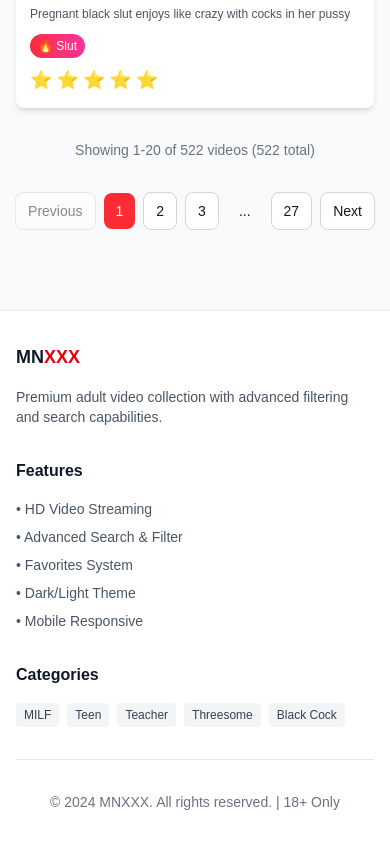
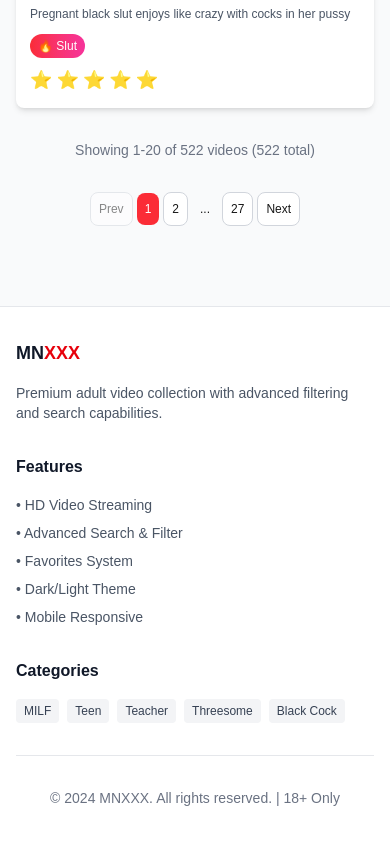
Before and after one commit to muranex/mnxxx, a Next.js app: page / in a window 390 px wide. Shown: the part 7400-8244 px from the top of the page. Built offline with nearby package versions, Linux system fonts and the light colour scheme.

Commit message:
Fixed pagination overscroll

```diff
--- a/app/components/Pagination.js
+++ b/app/components/Pagination.js
@@ -2,7 +2,7 @@ export default function Pagination({ currentPage, totalPages, onPageChange }) {
   if (totalPages <= 1) return null;
 
   const getVisiblePages = () => {
-    const delta = 2;
+    const delta = window.innerWidth < 640 ? 1 : 2; // Fewer pages on mobile
     const range = [];
     const rangeWithDots = [];
 
@@ -28,13 +28,13 @@ export default function Pagination({ currentPage, totalPages, onPageChange }) {
   };
 
   return (
-    <div className="flex items-center justify-center gap-2 mt-8">
+    <div className="flex items-center justify-center gap-1 sm:gap-2 mt-8 px-2 overflow-x-auto">
       <button
         onClick={() => onPageChange(currentPage - 1)}
         disabled={currentPage === 1}
-        className="px-3 py-2 text-sm bg-white dark:bg-gray-800 border border-gray-300 dark:border-gray-600 rounded-lg disabled:opacity-50 disabled:cursor-not-allowed hover:bg-gray-50 dark:hover:bg-gray-700"
+        className="px-2 sm:px-3 py-2 text-xs sm:text-sm bg-white dark:bg-gray-800 border border-gray-300 dark:border-gray-600 rounded-lg disabled:opacity-50 disabled:cursor-not-allowed hover:bg-gray-50 dark:hover:bg-gray-700 whitespace-nowrap"
       >
-        Previous
+        Prev
       </button>
 
       {getVisiblePages().map((page, index) => (
@@ -42,7 +42,7 @@ export default function Pagination({ currentPage, totalPages, onPageChange }) {
           key={index}
           onClick={() => typeof page === 'number' && onPageChange(page)}
           disabled={page === '...'}
-          className={`px-3 py-2 text-sm rounded-lg ${
+          className={`px-2 sm:px-3 py-2 text-xs sm:text-sm rounded-lg whitespace-nowrap ${
             page === currentPage
               ? 'bg-red-500 text-white'
               : page === '...'
@@ -57,7 +57,7 @@ export default function Pagination({ currentPage, totalPages, onPageChange }) {
       <button
         onClick={() => onPageChange(currentPage + 1)}
         disabled={currentPage === totalPages}
-        className="px-3 py-2 text-sm bg-white dark:bg-gray-800 border border-gray-300 dark:border-gray-600 rounded-lg disabled:opacity-50 disabled:cursor-not-allowed hover:bg-gray-50 dark:hover:bg-gray-700"
+        className="px-2 sm:px-3 py-2 text-xs sm:text-sm bg-white dark:bg-gray-800 border border-gray-300 dark:border-gray-600 rounded-lg disabled:opacity-50 disabled:cursor-not-allowed hover:bg-gray-50 dark:hover:bg-gray-700 whitespace-nowrap"
       >
         Next
       </button>
--- a/app/components/VideoModal.js
+++ b/app/components/VideoModal.js
@@ -1,17 +1,22 @@
 'use client';
-import { useEffect } from 'react';
+import { useEffect, useState } from 'react';
 
 export default function VideoModal({ video, isOpen, onClose }) {
+  const [isLoading, setIsLoading] = useState(true);
+  const [hasError, setHasError] = useState(false);
+
   useEffect(() => {
     if (isOpen) {
       document.body.style.overflow = 'hidden';
+      setIsLoading(true);
+      setHasError(false);
     } else {
       document.body.style.overflow = 'unset';
     }
     return () => {
       document.body.style.overflow = 'unset';
     };
-  }, [isOpen]);
+  }, [isOpen, video]);
 
   if (!isOpen || !video) return null;
 
@@ -25,14 +30,31 @@ export default function VideoModal({ video, isOpen, onClose }) {
           ✕
         </button>
         <div className="bg-white dark:bg-gray-800 rounded-lg overflow-hidden">
-          <div className="aspect-video">
+          <div className="aspect-video relative">
+            {isLoading && (
+              <div className="absolute inset-0 flex items-center justify-center bg-gray-100 dark:bg-gray-700">
+                <div className="animate-spin rounded-full h-8 w-8 border-b-2 border-red-500"></div>
+              </div>
+            )}
+            {hasError ? (
+              <div className="absolute inset-0 flex items-center justify-center bg-gray-100 dark:bg-gray-700">
+                <p className="text-gray-500">Failed to load video</p>
+              </div>
+            ) : (
               <iframe
                 src={video.src}
                 title={video.title}
                 className="w-full h-full"
                 allow="fullscreen"
                 allowFullScreen
+                loading="lazy"
+                onLoad={() => setIsLoading(false)}
+                onError={() => {
+                  setIsLoading(false);
+                  setHasError(true);
+                }}
               />
+            )}
           </div>
           <div className="p-3 sm:p-4">
             <h2 className="text-lg sm:text-xl font-bold text-gray-900 dark:text-white mb-2">{video.title}</h2>
```
Lines whose indentation alone changed are shown as unchanged.
